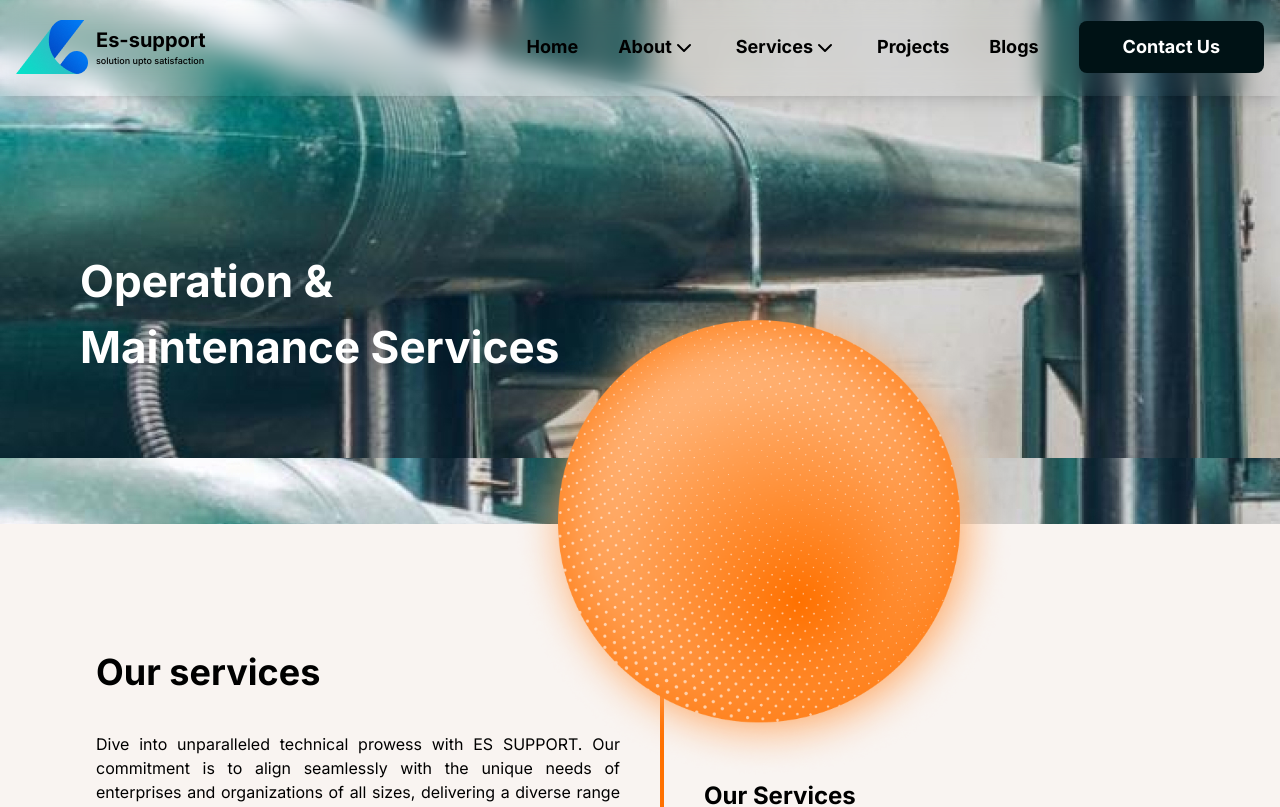
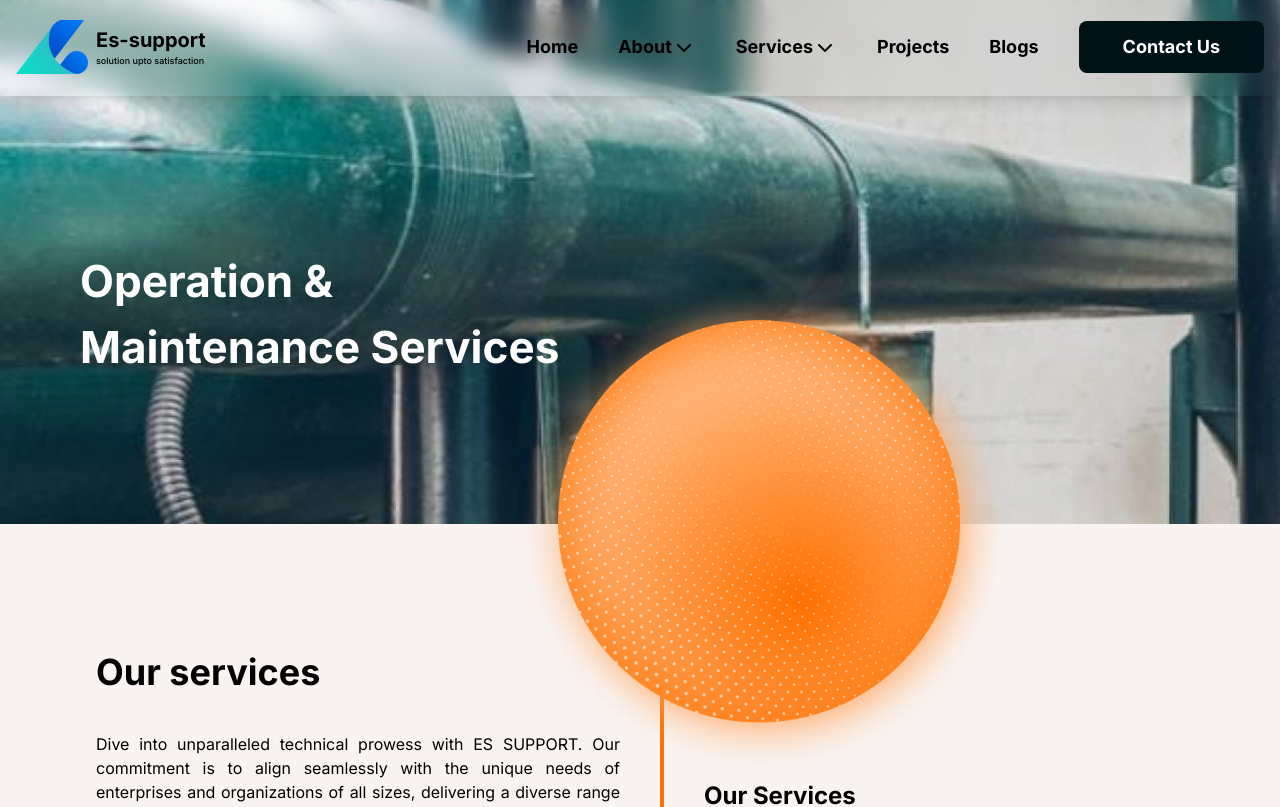
Before and after one commit to Amrit-Thapa/es-support-fe, a Next.js app: page /operation in a window 1280 px wide. Shown: the top 807 px of the page. Built offline with nearby package versions, Linux system fonts and the light colour scheme.

Commit message:
fixing operation bg

```diff
--- a/src/app/operation/page.tsx
+++ b/src/app/operation/page.tsx
@@ -9,7 +9,10 @@ import Operations from "./Operations";
 const Page = () => {
   return (
     <>
-      <div style={{backgroundImage: `url(${operation.src})`} as {}}>
+      <div
+        style={{backgroundImage: `url(${operation.src})`} as {}}
+        className="bg-cover bg-no-repeat"
+      >
         <div className="backdrop-blur-md">
           <Header />
         </div>
```
